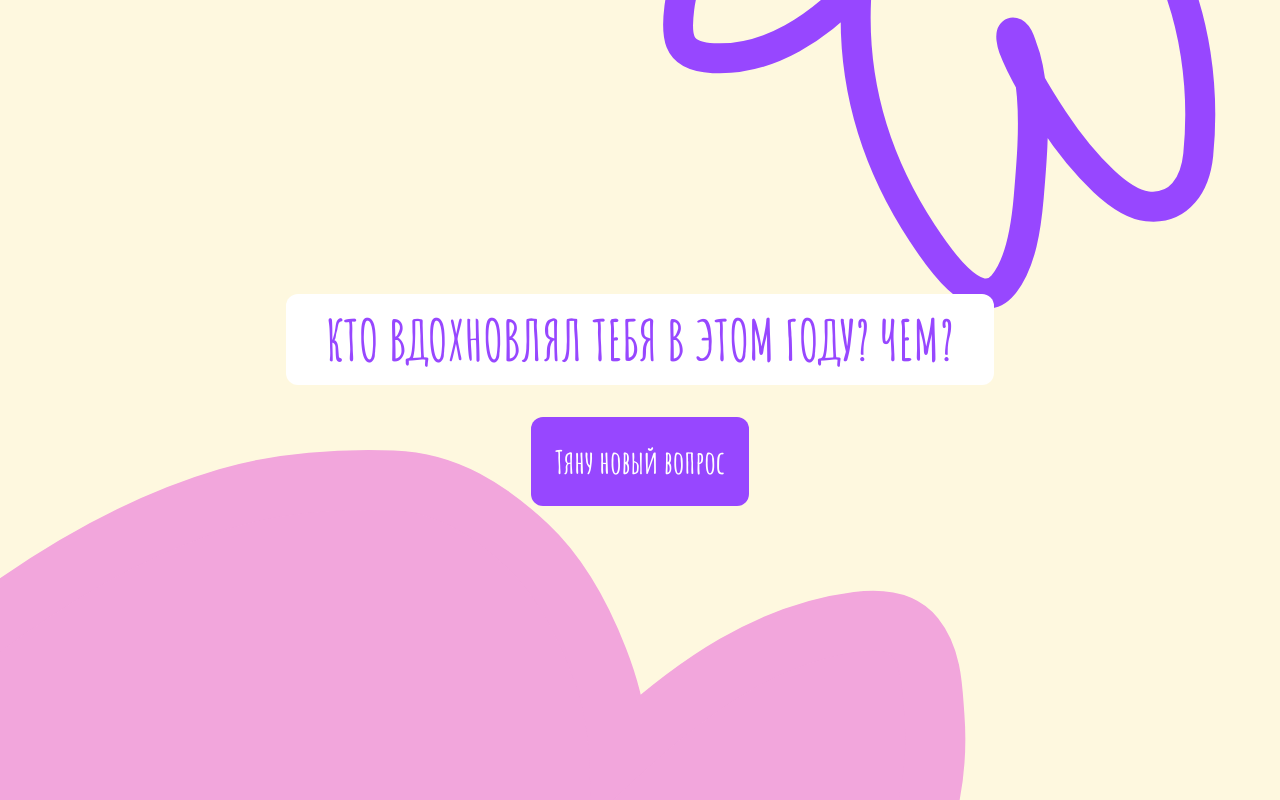
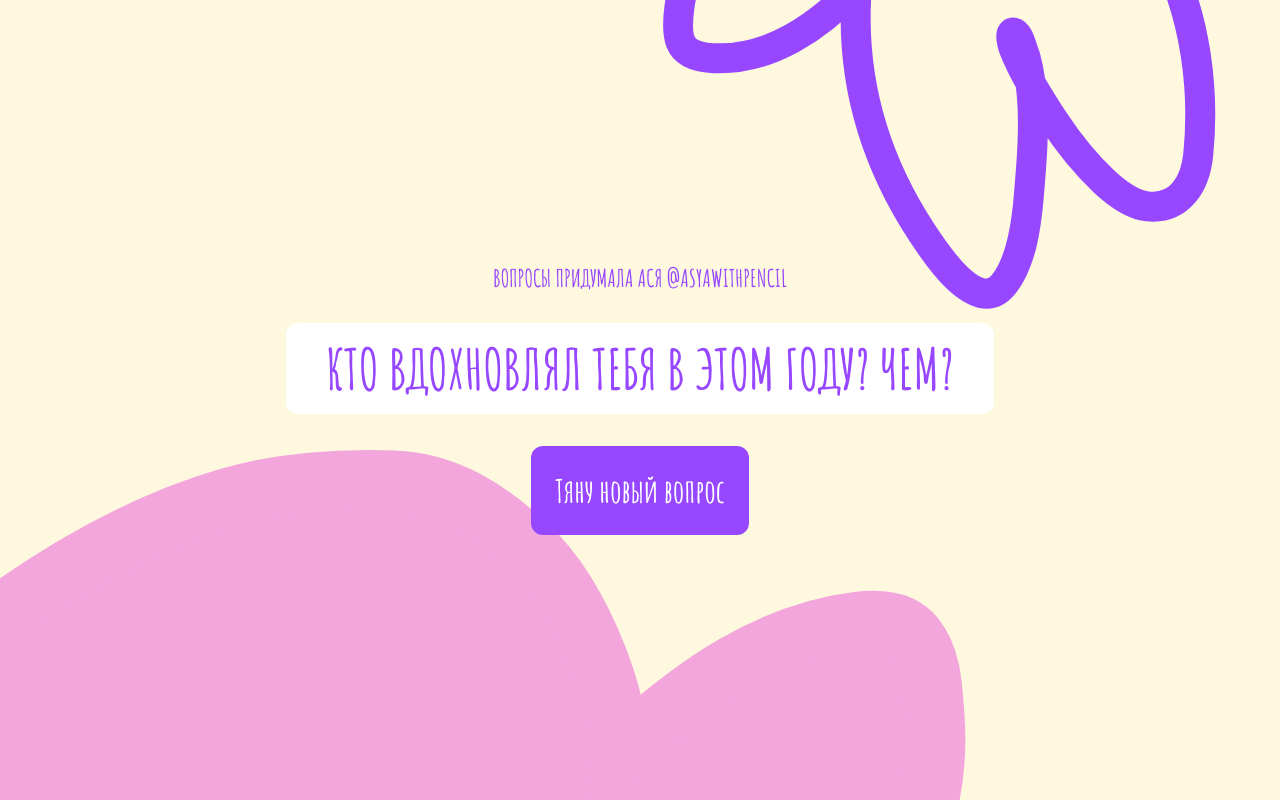
Before and after one commit to Californium251/happy-new-year, a React (Create React App) app: page / in a window 1280 px wide. Both pictures are taken after a click on the button "Начнём!". Built offline with nearby package versions, Linux system fonts and the light colour scheme.

Commit message:
Asya as author added

```diff
--- a/src/App.css
+++ b/src/App.css
@@ -89,3 +89,12 @@
 .End {
   z-index: 1;
 }
+
+.author {
+  font-family: "Amatic SC";
+  font-weight: 700;
+  font-size: 24px;
+  line-height: 26px;
+  padding-bottom: 32px;
+  color: #9747FF;
+}
--- a/src/Question.jsx
+++ b/src/Question.jsx
@@ -64,12 +64,14 @@
     }
   }
   render () {
+    const author = 'Вопросы придумала Ася @asyawithpencil'.toUpperCase();
     return (
       <div className="questionBox">
         {this.state.state === 'not started'
         ? <button onClick={this.startGame} className="button" style={{ width: '500px' }}>Начнём!</button>
         : this.state.state === 'started'
           ? <>
+              <span className="author">{author}</span>
               <span className="question">{this.state.questions[this.state.currentQuestion]}</span>
               <Button nextQuestion={this.nextQuestion} />
             </>
```
